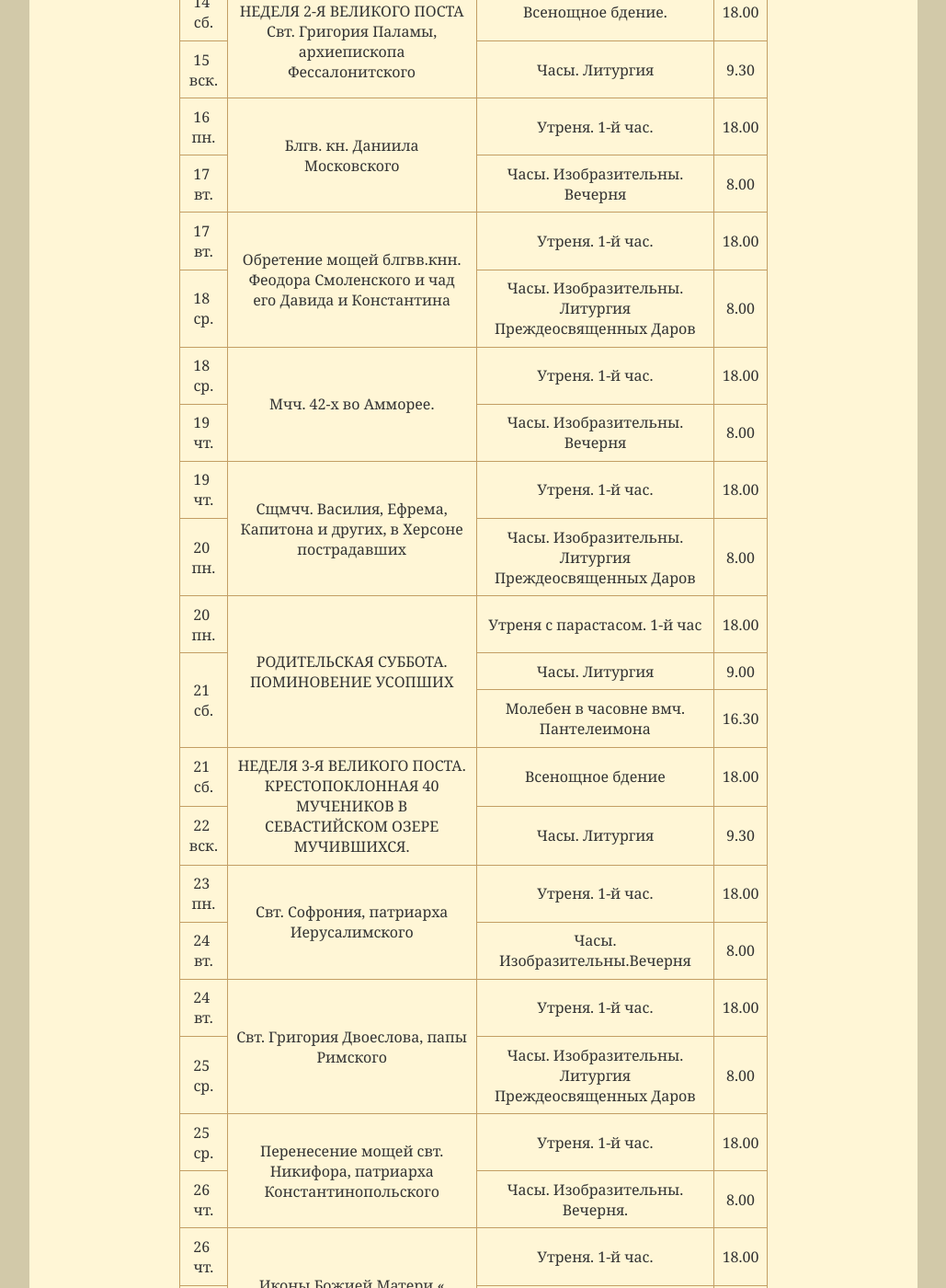
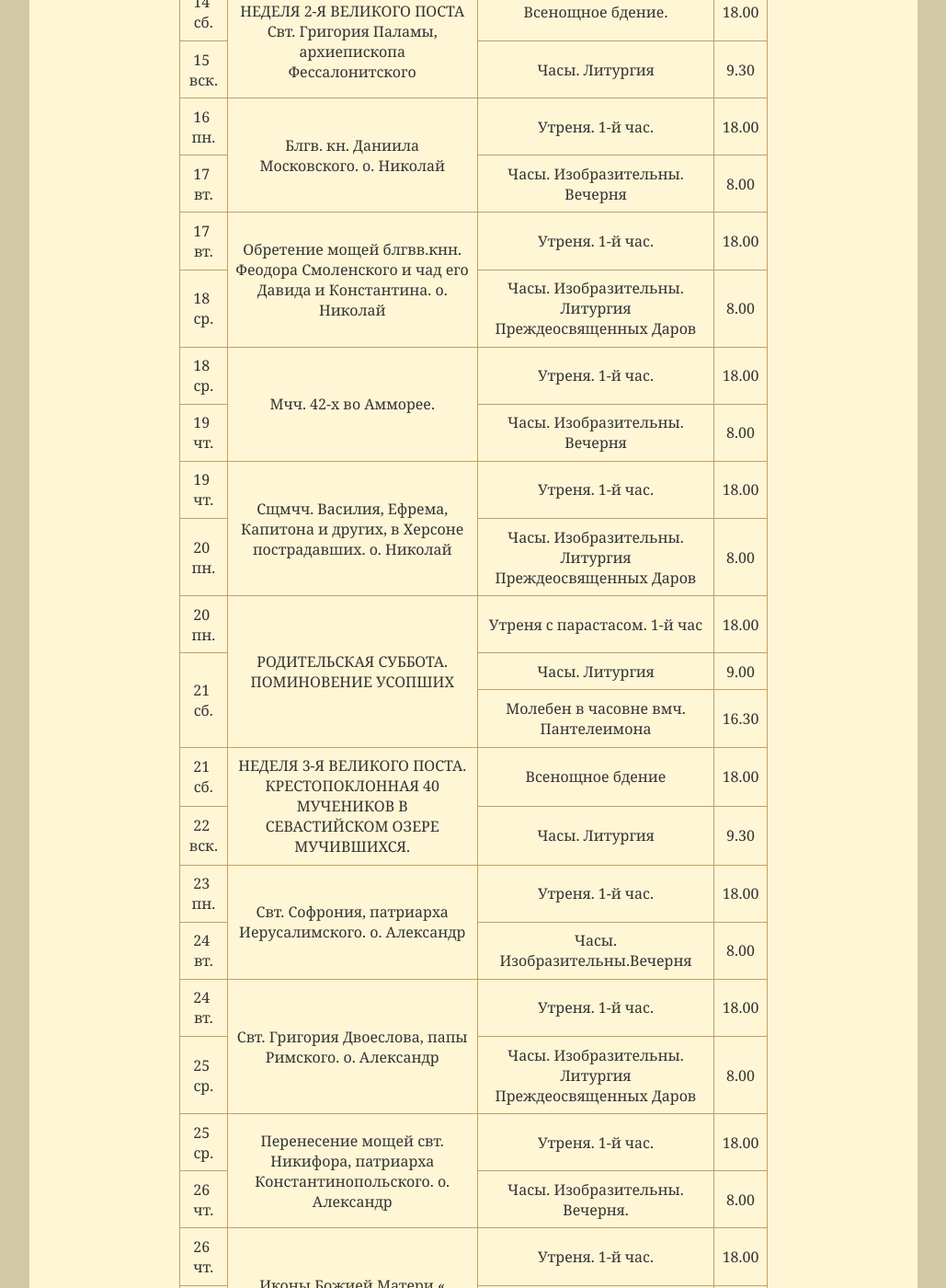
Before and after one commit to hramotradnoe/hramotradnoe.github.io, a Jekyll site: the page built from schedule/index.html, in a window 1280 px wide and 1400 px high, scrolled down 2130 px. Shown: the whole window at 92% size, without its empty margins (125-1154 px from the left). Built offline with Jekyll 4.4.1, drawn with Linux system fonts in a browser that asks for light colours; some of the changed text lies outside the part shown.

Commit message:
Update schedule.yml

```diff
--- a/_data/schedule.yml
+++ b/_data/schedule.yml
@@ -57,7 +57,7 @@ timetable:
       - day   : 8&nbsp; вск.
         time  : '9.30'
         title : "Часы. Литургия"
- - description : "Свт. Порфирия, архиепископа Газского"
+ - description : "Свт. Порфирия, архиепископа Газского. о. Алексий"
    services    :
       - day   : 9&nbsp; пн.
         time  : '18.00'
@@ -65,7 +65,7 @@ timetable:
       - day   : 10&nbsp; вт.
         time  : '8.00'
         title : "Часы.  Изобразительны. Вечерня"
- - description : Прп. Прокопия Декапоита"
+ - description : Прп. Прокопия Декапоита. о. Алексий "
    services    :
       - day   : 10&nbsp; вт.
         time  : '18.00'
@@ -73,7 +73,7 @@ timetable:
       - day   : 11&nbsp; ср.
         time  : '8.00'
         title : "Часы.  Изобразительны. Литургия Преждеосвященных Даров"
- - description : "Прп. Василия исповедника"
+ - description : "Прп. Василия исповедника. о. Алексий"
    services    :
       - day   : 11&nbsp; ср.
         time  : '18.00'
@@ -81,7 +81,7 @@ timetable:
       - day   : 12&nbsp; чт.
         time  : '8.00'
         title : "Часы.  Изобразительны. Вечерня"
- - description : "Прмц. Евдокии"
+ - description : "Прмц. Евдокии. о. Алексий"
    services    :
       - day   : 12&nbsp; чт.
         time  : '18.00'
@@ -108,7 +108,7 @@ timetable:
       - day   : 15&nbsp; вск.
         time  : '9.30'
         title : "Часы. Литургия"
- - description : "Блгв. кн. Даниила Московского"
+ - description : "Блгв. кн. Даниила Московского. о. Николай"
    services    :
       - day   : 16&nbsp; пн.
         time  : '18.00'
@@ -116,7 +116,7 @@ timetable:
       - day   : 17&nbsp; вт.
         time  : '8.00'
         title : "Часы.  Изобразительны. Вечерня"
- - description : "Обретение мощей блгвв.кнн. Феодора Смоленского и чад его Давида и Константина"
+ - description : "Обретение мощей блгвв.кнн. Феодора Смоленского и чад его Давида и Константина. о. Николай"
    services    :
       - day   : 17&nbsp; вт.
         time  : '18.00'
@@ -132,7 +132,7 @@ timetable:
       - day   : 19&nbsp; чт.
         time  : '8.00'
         title : "Часы.  Изобразительны. Вечерня"
- - description : "Сщмчч. Василия, Ефрема, Капитона и других, в Херсоне пострадавших"
+ - description : "Сщмчч. Василия, Ефрема, Капитона и других, в Херсоне пострадавших. о. Николай"
    services    :
       - day   : 19&nbsp; чт.
         time  : '18.00'
@@ -159,7 +159,7 @@ timetable:
       - day   : 22&nbsp; вск.
         time  : '9.30'
         title : "Часы. Литургия"
- - description : "Свт. Софрония, патриарха Иерусалимского"
+ - description : "Свт. Софрония, патриарха Иерусалимского. о. Александр"
    services    :
       - day   : 23&nbsp; пн.
         time  : '18.00'
@@ -167,7 +167,7 @@ timetable:
       - day   : 24&nbsp; вт.
         time  : '8.00'
         title : "Часы.  Изобразительны.Вечерня"
- - description : "Свт. Григория Двоеслова, папы Римского"
+ - description : "Свт. Григория Двоеслова, папы Римского. о. Александр"
    services    :
       - day   : 24&nbsp; вт.
         time  : '18.00'
@@ -175,7 +175,7 @@ timetable:
       - day   : 25&nbsp; ср.
         time  : '8.00'
         title : "Часы.  Изобразительны. Литургия Преждеосвященных Даров"
- - description : "Перенесение мощей свт. Никифора, патриарха Константинопольского"
+ - description : "Перенесение мощей свт. Никифора, патриарха Константинопольского. о. Александр"
    services    :
       - day   : 25&nbsp; ср.
         time  : '18.00'
@@ -183,7 +183,7 @@ timetable:
       - day   : 26&nbsp; чт.
         time  : '8.00'
         title : "Часы.  Изобразительны. Вечерня."
- - description : "Иконы Божией Матери « Феодоровская»"
+ - description : "Иконы Божией Матери « Феодоровская». о. Александр"
    services    :
       - day   : 26&nbsp; чт.
         time  : '18.00'
@@ -210,7 +210,7 @@ timetable:
       - day   : 29&nbsp; вск.
         time  : '9.30'
         title : "Часы. Литургия"
- - description : "Свт. Кирилла, архиепископа Иерусалимского"
+ - description : "Свт. Кирилла, архиепископа Иерусалимского о. Алексий"
    services    :
       - day   : 30&nbsp; пн.
         time  : '18.00'
@@ -218,7 +218,7 @@ timetable:
       - day   : 31&nbsp; вт.
         time  : '8.00'
         title : "Часы.  Изобразительны. Вечерня"
- - description : "Мчч. Хрисанфа и Дарии"
+ - description : "Мчч. Хрисанфа и Дарии о. Алексий"
    services    :
       - day   : 31&nbsp; вт.
         time  : '18.00'
```
